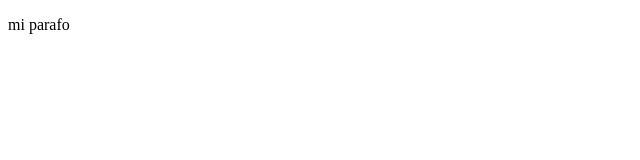
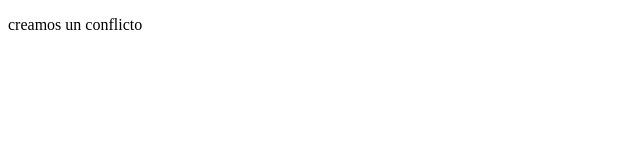
Before and after one commit to FabiofourGeeksacademy/claseGitProjectoBase, a plain HTML site: page index.html in a window 1280 px wide. Shown: the full height of the page, 0-640 px from the left. Drawn offline with Linux system fonts and the light colour scheme.

Commit message:
creando un conflicto

```diff
--- a/index.html
+++ b/index.html
@@ -9,7 +9,7 @@
 </head>
 
 <body>
-    <p>mi parafo</p>
+    <p>creamos un conflicto</p>
 
     <img src="" alt="">
 </body>
```
